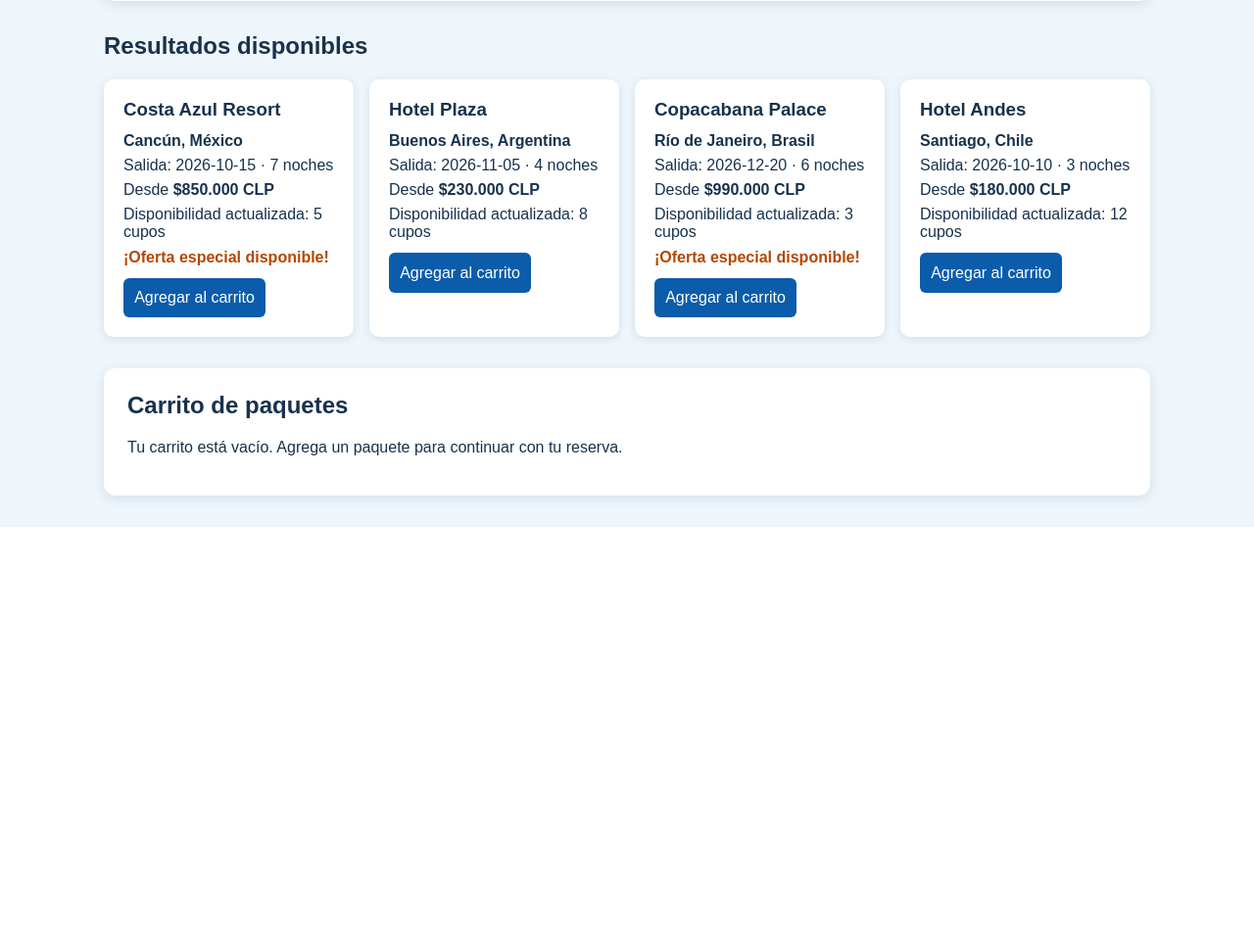
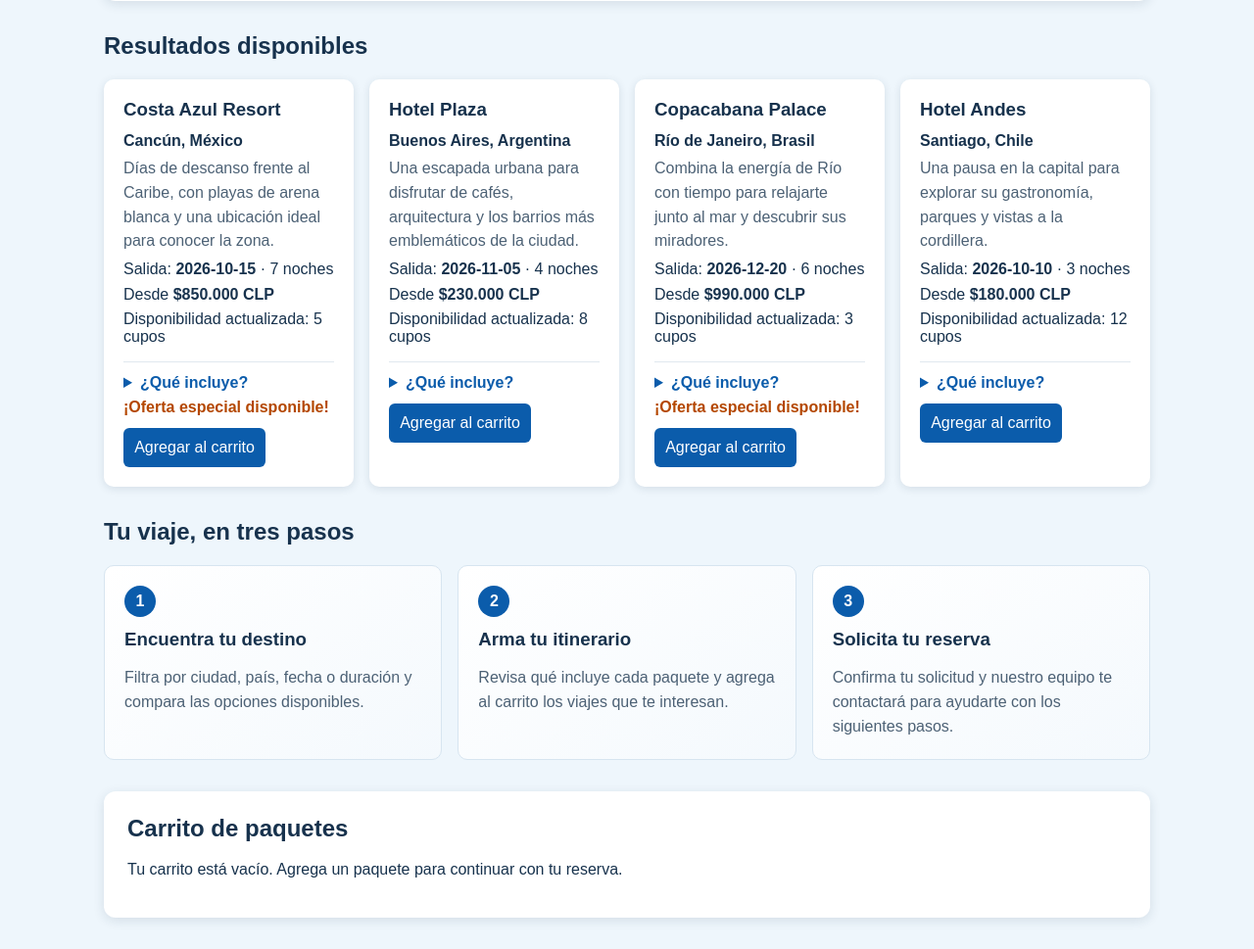
Before and after one commit to joacomorax1/agencia-viajes-web, a PHP site: page / in a window 1280 px wide. Shown: the part 491-1460 px from the top of the page at 98% size. Before the commit the page ends 1029 px from the top, so only its background shows below. Run offline with PHP 8.4, Linux system fonts and the light colour scheme.

Commit message:
mejoras en visualizacion

```diff
--- a/assets/css/styles.css
+++ b/assets/css/styles.css
@@ -93,6 +93,58 @@ button:hover {
 }
 .package-card p {
   margin: 0.45rem 0;
+}
+.package-description {
+  min-height: 3.2em;
+  color: #4c6175;
+  line-height: 1.55;
+}
+.package-details {
+  margin-top: 1rem;
+  padding-top: 0.75rem;
+  border-top: 1px solid #e0e8ef;
+}
+.package-details summary {
+  color: var(--p);
+  font-weight: bold;
+  cursor: pointer;
+}
+.package-details ul {
+  padding-left: 1.25rem;
+  margin-bottom: 0;
+  line-height: 1.7;
+}
+.booking-guide {
+  margin-top: 2rem;
+}
+.guide-grid {
+  display: grid;
+  grid-template-columns: repeat(auto-fit, minmax(220px, 1fr));
+  gap: 1rem;
+}
+.guide-grid article {
+  padding: 1.25rem;
+  border: 1px solid #d7e5f0;
+  border-radius: 10px;
+  background: linear-gradient(145deg, #fff, #f4f9fd);
+}
+.guide-grid h3 {
+  margin: 0.75rem 0 0.4rem;
+}
+.guide-grid p {
+  margin-bottom: 0;
+  color: #4c6175;
+  line-height: 1.55;
+}
+.guide-number {
+  display: inline-grid;
+  width: 2rem;
+  height: 2rem;
+  place-items: center;
+  color: white;
+  border-radius: 50%;
+  background: var(--p);
+  font-weight: bold;
 }
 .reservation-form {
   margin-top: 0.75rem;
--- a/includes/travel.php
+++ b/includes/travel.php
@@ -62,9 +62,9 @@ final class FiltroViaje
 function catalogoPaquetes(): array
 {
     return [
-        ['id' => 'cancun', 'hotel' => 'Costa Azul Resort', 'ciudad' => 'Cancún', 'pais' => 'México', 'fecha' => '2026-10-15', 'duracion' => 7, 'precio' => 850000, 'cupos' => 5, 'oferta' => true],
-        ['id' => 'buenos-aires', 'hotel' => 'Hotel Plaza', 'ciudad' => 'Buenos Aires', 'pais' => 'Argentina', 'fecha' => '2026-11-05', 'duracion' => 4, 'precio' => 230000, 'cupos' => 8, 'oferta' => false],
-        ['id' => 'rio', 'hotel' => 'Copacabana Palace', 'ciudad' => 'Río de Janeiro', 'pais' => 'Brasil', 'fecha' => '2026-12-20', 'duracion' => 6, 'precio' => 990000, 'cupos' => 3, 'oferta' => true],
-        ['id' => 'santiago', 'hotel' => 'Hotel Andes', 'ciudad' => 'Santiago', 'pais' => 'Chile', 'fecha' => '2026-10-10', 'duracion' => 3, 'precio' => 180000, 'cupos' => 12, 'oferta' => false],
+        ['id' => 'cancun', 'hotel' => 'Costa Azul Resort', 'ciudad' => 'Cancún', 'pais' => 'México', 'fecha' => '2026-10-15', 'duracion' => 7, 'precio' => 850000, 'cupos' => 5, 'oferta' => true, 'descripcion' => 'Días de descanso frente al Caribe, con playas de arena blanca y una ubicación ideal para conocer la zona.', 'incluye' => ['7 noches de alojamiento', 'Desayuno incluido', 'Traslado aeropuerto–hotel']],
+        ['id' => 'buenos-aires', 'hotel' => 'Hotel Plaza', 'ciudad' => 'Buenos Aires', 'pais' => 'Argentina', 'fecha' => '2026-11-05', 'duracion' => 4, 'precio' => 230000, 'cupos' => 8, 'oferta' => false, 'descripcion' => 'Una escapada urbana para disfrutar de cafés, arquitectura y los barrios más emblemáticos de la ciudad.', 'incluye' => ['4 noches de alojamiento', 'Desayuno incluido', 'Guía de barrios y paseos']],
+        ['id' => 'rio', 'hotel' => 'Copacabana Palace', 'ciudad' => 'Río de Janeiro', 'pais' => 'Brasil', 'fecha' => '2026-12-20', 'duracion' => 6, 'precio' => 990000, 'cupos' => 3, 'oferta' => true, 'descripcion' => 'Combina la energía de Río con tiempo para relajarte junto al mar y descubrir sus miradores.', 'incluye' => ['6 noches de alojamiento', 'Desayuno incluido', 'Traslado aeropuerto–hotel']],
+        ['id' => 'santiago', 'hotel' => 'Hotel Andes', 'ciudad' => 'Santiago', 'pais' => 'Chile', 'fecha' => '2026-10-10', 'duracion' => 3, 'precio' => 180000, 'cupos' => 12, 'oferta' => false, 'descripcion' => 'Una pausa en la capital para explorar su gastronomía, parques y vistas a la cordillera.', 'incluye' => ['3 noches de alojamiento', 'Desayuno incluido', 'Recomendaciones locales']],
     ];
 }
--- a/views/home.php
+++ b/views/home.php
@@ -48,9 +48,14 @@
           <article class="package-card">
             <h3><?= e($paquete['hotel']) ?></h3>
             <p><strong><?= e($paquete['ciudad']) ?>, <?= e($paquete['pais']) ?></strong></p>
-            <p>Salida: <?= e($paquete['fecha']) ?> · <?= $paquete['duracion'] ?> noches</p>
+            <p class="package-description"><?= e($paquete['descripcion']) ?></p>
+            <p>Salida: <strong><?= e($paquete['fecha']) ?></strong> · <?= $paquete['duracion'] ?> noches</p>
             <p>Desde <strong>$<?= number_format($paquete['precio'], 0, ',', '.') ?> CLP</strong></p>
             <p>Disponibilidad actualizada: <?= $paquete['cupos'] ?> cupos</p>
+            <details class="package-details">
+              <summary>¿Qué incluye?</summary>
+              <ul><?php foreach ($paquete['incluye'] as $detalle): ?><li><?= e($detalle) ?></li><?php endforeach; ?></ul>
+            </details>
             <?php if ($paquete['oferta']): ?><p class="offer">¡Oferta especial disponible!</p><?php endif; ?>
             <form method="post" class="reservation-form">
               <input type="hidden" name="csrf_token" value="<?= e($_SESSION['csrf_token']) ?>">
@@ -60,6 +65,15 @@
             </form>
           </article>
         <?php endforeach; endif; ?>
+      </div>
+    </section>
+
+    <section class="booking-guide" aria-labelledby="booking-title">
+      <h2 id="booking-title">Tu viaje, en tres pasos</h2>
+      <div class="guide-grid">
+        <article><span class="guide-number">1</span><h3>Encuentra tu destino</h3><p>Filtra por ciudad, país, fecha o duración y compara las opciones disponibles.</p></article>
+        <article><span class="guide-number">2</span><h3>Arma tu itinerario</h3><p>Revisa qué incluye cada paquete y agrega al carrito los viajes que te interesan.</p></article>
+        <article><span class="guide-number">3</span><h3>Solicita tu reserva</h3><p>Confirma tu solicitud y nuestro equipo te contactará para ayudarte con los siguientes pasos.</p></article>
       </div>
     </section>
 
```
